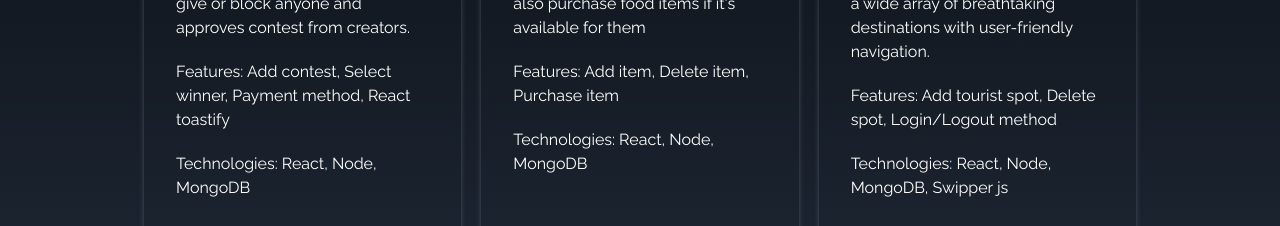
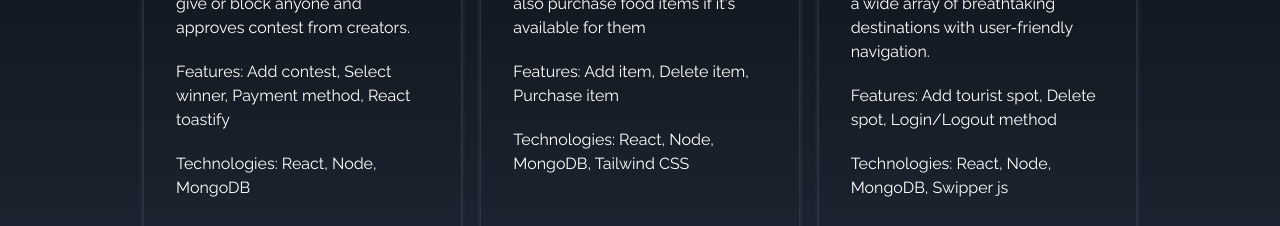
Before and after one commit to adnan2508/portfolio, a React (Vite) app: page / in a window 1280 px wide. Shown: the part 1980-2206 px from the top of the page. Built offline with nearby package versions, Linux system fonts and the light colour scheme.

Commit message:
small changes

```diff
--- a/src/components/Projects.jsx
+++ b/src/components/Projects.jsx
@@ -22,7 +22,7 @@ const Projects = () => {
       name: "Dine-Ease",
       description: "Dineease is Restaurant Management website. User can add a food item and also he/she can see his/her added food item list in a protected route. User can also purchase food items if it's available for them",
       feature: "Add item, Delete item, Purchase item",
-      tech: "React, Node, MongoDB",
+      tech: "React, Node, MongoDB, Tailwind CSS",
       src: dineease,
       live:'https://dineease-5bb20.web.app/',
       code: 'https://github.com/adnan2508/dine-ease'
```
